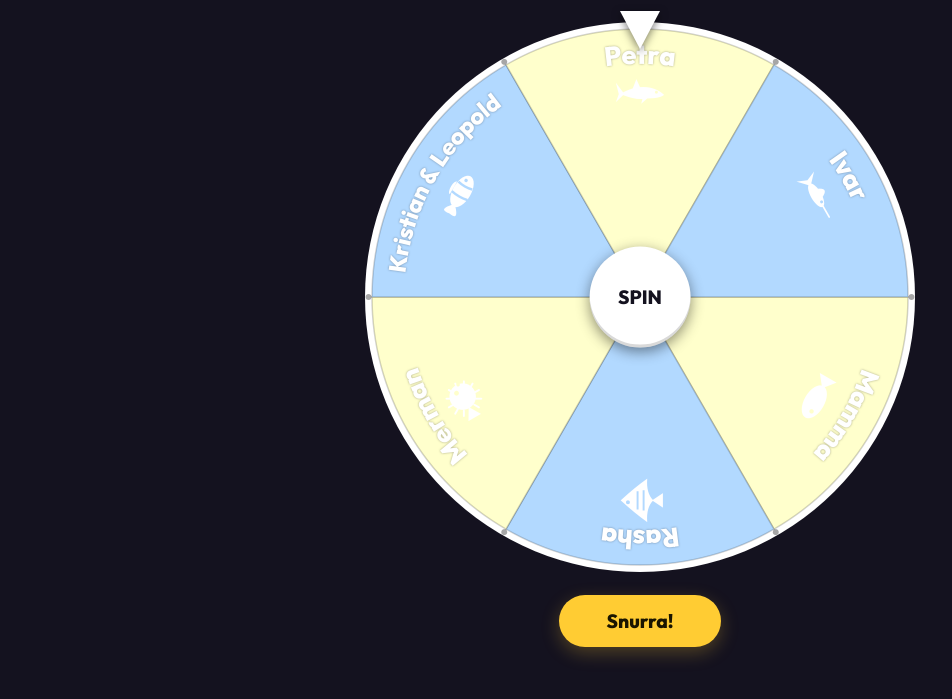
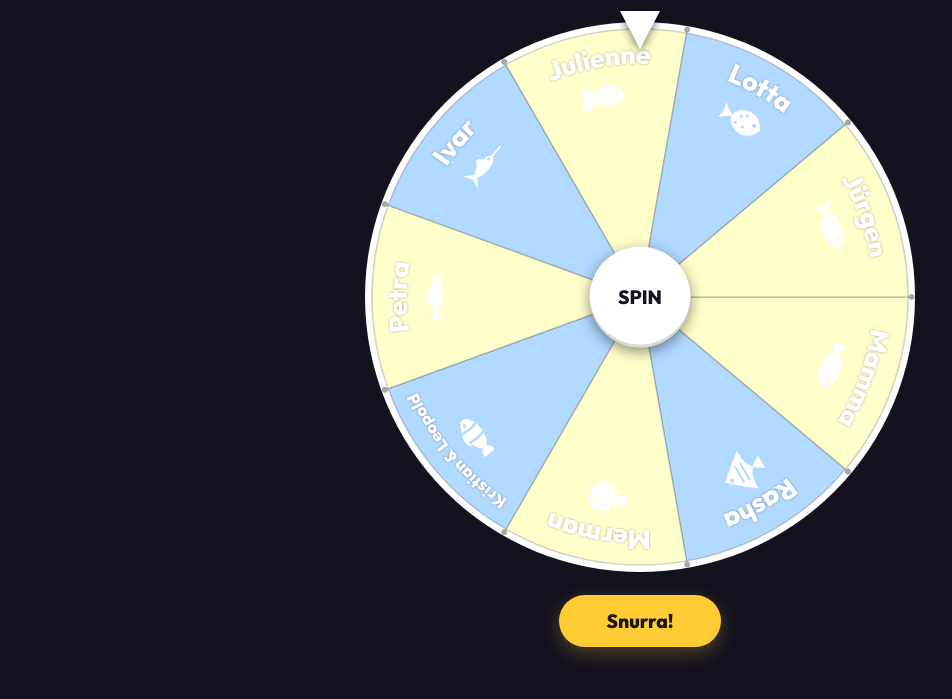
Before and after one commit to MattiasPersson209/utility_apps, a plain HTML site: page index.html in a window 1280 px wide. Shown: the part 51-750 px from the top of the page, without its empty margins (0-952 px from the left). Drawn offline with Linux system fonts and the light colour scheme.

Commit message:
update names

```diff
--- a/index.html
+++ b/index.html
@@ -23,10 +23,13 @@ window.WHEEL_CONFIG = {
     "Kristian & Leopold",
     "Petra",
     "Ivar",
+    "Julienne",
+    "Lotta",
+    "Jürgen"
   ],
 
   // Slice colours – used in order and repeated if there are more names than colours
-  sliceColors: ["#ffffcc", "#b2d9ff", "#ffffcc", "#b2d9ff", "#ffffcc", "#b2d9ff"],
+  sliceColors: ["#ffffcc", "#b2d9ff", "#ffffcc", "#b2d9ff", "#ffffcc", "#b2d9ff","#ffffcc", "#b2d9ff"],
 
   // Pop-up text shown when a name is picked:  [text before]  NAME  [textAfter]
   // First spin uses firstSpinText. Every spin after that uses nextSpinText,
```
